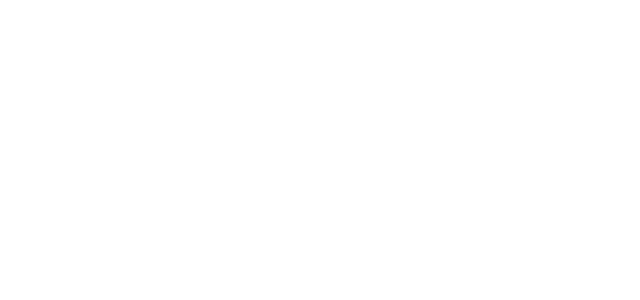
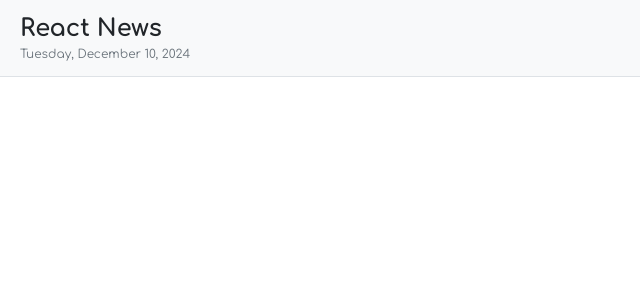
Before and after one commit to KDTenshi/React-News-App, a React (Vite) app: page / in a window 1280 px wide. Shown: the top 300 px of the page, without its empty margins (0-640 px from the left). Built offline with nearby package versions, Linux system fonts and the light colour scheme.

Commit message:
Created Header component

```diff
--- a/src/app/layout/App.tsx
+++ b/src/app/layout/App.tsx
@@ -1,8 +1,13 @@
 import { FC } from "react";
 import "../style/App.css";
+import { Header } from "../../components/header";
 
 const App: FC = () => {
-  return <></>;
+  return (
+    <>
+      <Header />
+    </>
+  );
 };
 
 export default App;
--- a/src/app/style/App.css
+++ b/src/app/style/App.css
@@ -1 +1,6 @@
-/*# sourceMappingURL=App.css.map */
+* {
+  margin: 0;
+  padding: 0;
+  box-sizing: border-box;
+  font-family: "Comfortaa", serif;
+}/*# sourceMappingURL=App.css.map */
--- /dev/null
+++ b/src/components/header/index.ts
@@ -0,0 +1,3 @@
+import Header from "./ui/Header";
+
+export { Header };
--- /dev/null
+++ b/src/components/header/ui/Header.module.css
@@ -0,0 +1,24 @@
+.Header {
+  width: 100%;
+  padding: 15px 20px;
+  background: #f8f9fa;
+  border-bottom: 1px solid #dee2e6;
+}
+
+.Info {
+  display: flex;
+  flex-direction: column;
+  gap: 5px;
+}
+
+.Title {
+  font-size: 24px;
+  font-weight: 700;
+  color: #212529;
+}
+
+.Date {
+  font-size: 12px;
+  font-weight: 400;
+  color: #6c757d;
+}/*# sourceMappingURL=Header.module.css.map */
--- /dev/null
+++ b/src/components/header/ui/Header.module.scss
@@ -0,0 +1,26 @@
+@use "../../../shared/style/colors" as c;
+
+.Header {
+  width: 100%;
+  padding: 15px 20px;
+  background: c.$white;
+  border-bottom: 1px solid c.$gray-light;
+}
+
+.Info {
+  display: flex;
+  flex-direction: column;
+  gap: 5px;
+}
+
+.Title {
+  font-size: 24px;
+  font-weight: 700;
+  color: c.$black;
+}
+
+.Date {
+  font-size: 12px;
+  font-weight: 400;
+  color: c.$gray-dark;
+}
--- /dev/null
+++ b/src/components/header/ui/Header.tsx
@@ -0,0 +1,18 @@
+import { FC } from "react";
+import style from "./Header.module.css";
+import { useDate } from "../utils/useDate";
+
+const Header: FC = () => {
+  const date = useDate();
+
+  return (
+    <header className={style.Header}>
+      <div className={style.Info}>
+        <h1 className={style.Title}>React News</h1>
+        <p className={style.Date}>{date}</p>
+      </div>
+    </header>
+  );
+};
+
+export default Header;
--- /dev/null
+++ b/src/components/header/utils/getCurrentDate.ts
@@ -0,0 +1,11 @@
+export const getCurrentDate = () => {
+  const date = new Date();
+  const options: Intl.DateTimeFormatOptions = {
+    weekday: "long",
+    day: "2-digit",
+    month: "long",
+    year: "numeric",
+  };
+
+  return date.toLocaleDateString("en-US", options);
+};
--- /dev/null
+++ b/src/components/header/utils/useDate.ts
@@ -0,0 +1,20 @@
+import { useEffect, useState } from "react";
+import { getCurrentDate } from "./getCurrentDate";
+
+export const useDate = () => {
+  const [date, setDate] = useState(getCurrentDate());
+
+  useEffect(() => {
+    const interval = setInterval(() => {
+      const dateNow = getCurrentDate();
+
+      if (date !== dateNow) {
+        setDate(dateNow);
+      }
+    }, 60 * 1000);
+
+    return () => clearInterval(interval);
+  });
+
+  return date;
+};
```
Also changed, not shown: 2 other files (tests, documents, lock files or other folders).
